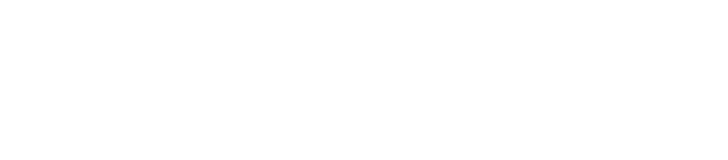
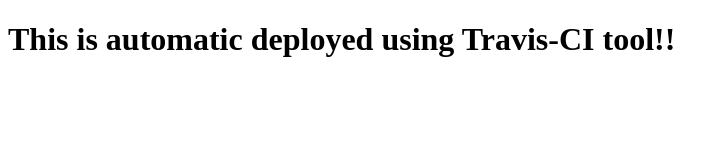
Before and after one commit to Program4Fun/Minido, a website: page public/index.html in a window 1280 px wide. Shown: the whole page, without its empty margins (0-728 px from the left). Drawn offline with nearby package versions, Linux system fonts and the light colour scheme.

Commit message:
Added dummy header (will be removed)

```diff
--- a/public/index.html
+++ b/public/index.html
@@ -9,6 +9,7 @@
     <link rel="stylesheet" href="main.css" />
 </head>
 <body>
+    <h1>This is automatic deployed using Travis-CI tool!!</h1>
     <div id="page-container">
         <!-- Help message segment - HIDDEN BY DEFAULT! -->
         <div>
```
